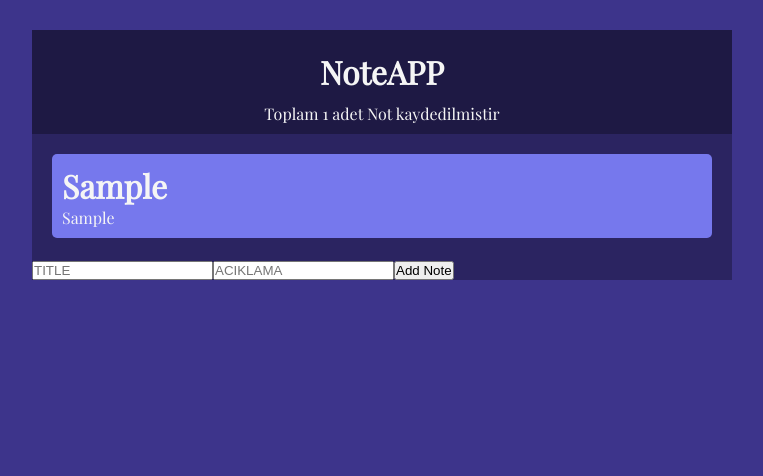
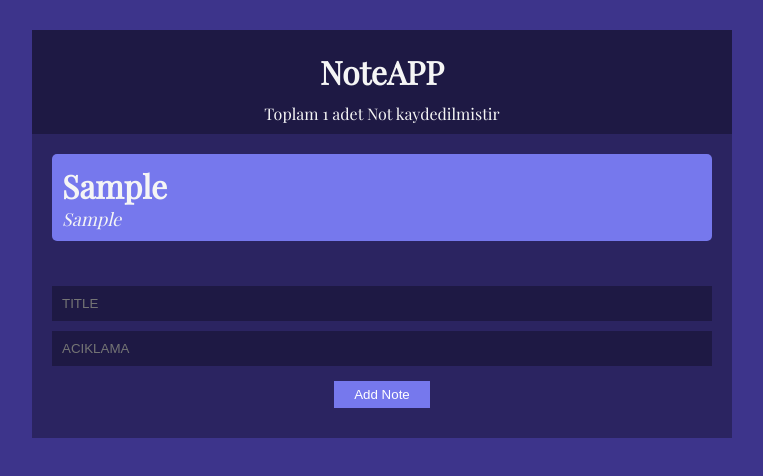
Before and after one commit to CherokeeX/https---github.com-CherokeeX-Note-APP, a React (Create React App) app: page / in a window 1280 px wide. Both pictures are taken after typing "Sample", "Sample" into the empty fields and a click on the input "Add Note". Shown: the top 476 px of the page, without its empty margins (258-1021 px from the left). Built offline with nearby package versions, Linux system fonts and the light colour scheme.

Commit message:
syling in progress

```diff
--- a/src/companents/NoteLists.js
+++ b/src/companents/NoteLists.js
@@ -5,7 +5,7 @@ const NoteLists = ({ notes ,removeNote }) => {
     return (
 
     <div className="note-list">
-         <ul >
+         <ul className="title">
              { notes.map( note => {
               return (<Note note={note} key={note.id} removeNote = {removeNote}/>
             );
--- a/src/index.css
+++ b/src/index.css
@@ -61,7 +61,7 @@ margin: 10px 0;
   cursor: pointer;
   margin: 20px 0px;
 }
-.note-list.title {
+.note-list title {
   font-size: 20px;
   color:red;
 }
@@ -70,3 +70,35 @@ margin: 10px 0;
   text-decoration: line-through;
 
 }
+
+.note-list p {
+
+  font-size: 18px;
+  font-style: italic;
+}
+
+form {
+  padding: 20px;
+
+}
+
+input[type="text"]{
+
+  width: 100%;
+  margin: 5px 0 ;
+  padding: 10px;
+  background-color: rgba(0,0,0,0.3);
+  border: 0;
+  color: #fff;
+
+}
+
+input[type="submit"]{
+  margin: 10px auto;
+  display: block;
+  color: #fff;
+  border: 0;
+  padding: 6px 20px ;
+  background-color: var(--secondary-color);
+
+}
```
